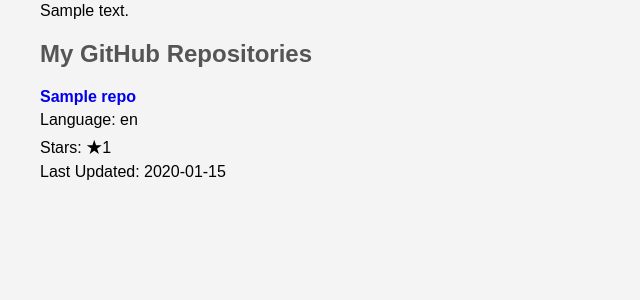
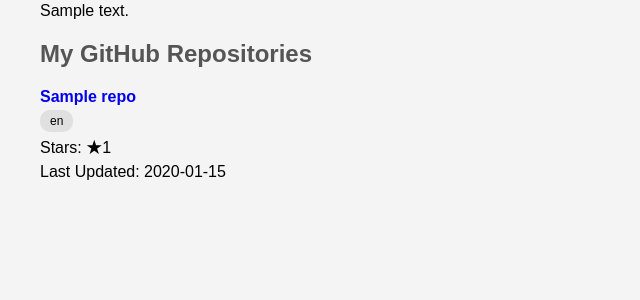
Before and after one commit to Gratien583/PyRepoProfile, a Python web app: template template/template.html in a window 1280 px wide. Shown: the part 338-638 px from the top of the page, without its empty margins (0-640 px from the left). Run offline with Jinja, Linux system fonts and the light colour scheme; the template is opened without the code that fills it: most values are stand-ins (such as "Sample title", 1, 10 or a date in 2020); grey boxes marked "Sample" are stand-in pictures.

Commit message:
使用言語の見出しの見た目変更

```diff
--- a/template/template.html
+++ b/template/template.html
@@ -29,7 +29,15 @@
         {% for repo in repos %}
             <div class="repo">
                 <a href="{{ repo.html_url }}" target="_blank">{{ repo.name }}</a>
-                <p>Language: {{ repo.language }}</p>
+
+                {% if repo.language %}
+                    <p>
+                        <span style="background-color:#e0e0e0; padding:4px 10px; border-radius:10px; font-size:12px;">
+                            {{ repo.language }}
+                        </span>
+                    </p>
+                {% endif %}
+
                 <p>Stars: ★{{ repo.stargazers_count }}</p>
                 <p>Last Updated: {{ repo.updated_at[:10] }}</p>
             </div>
```
